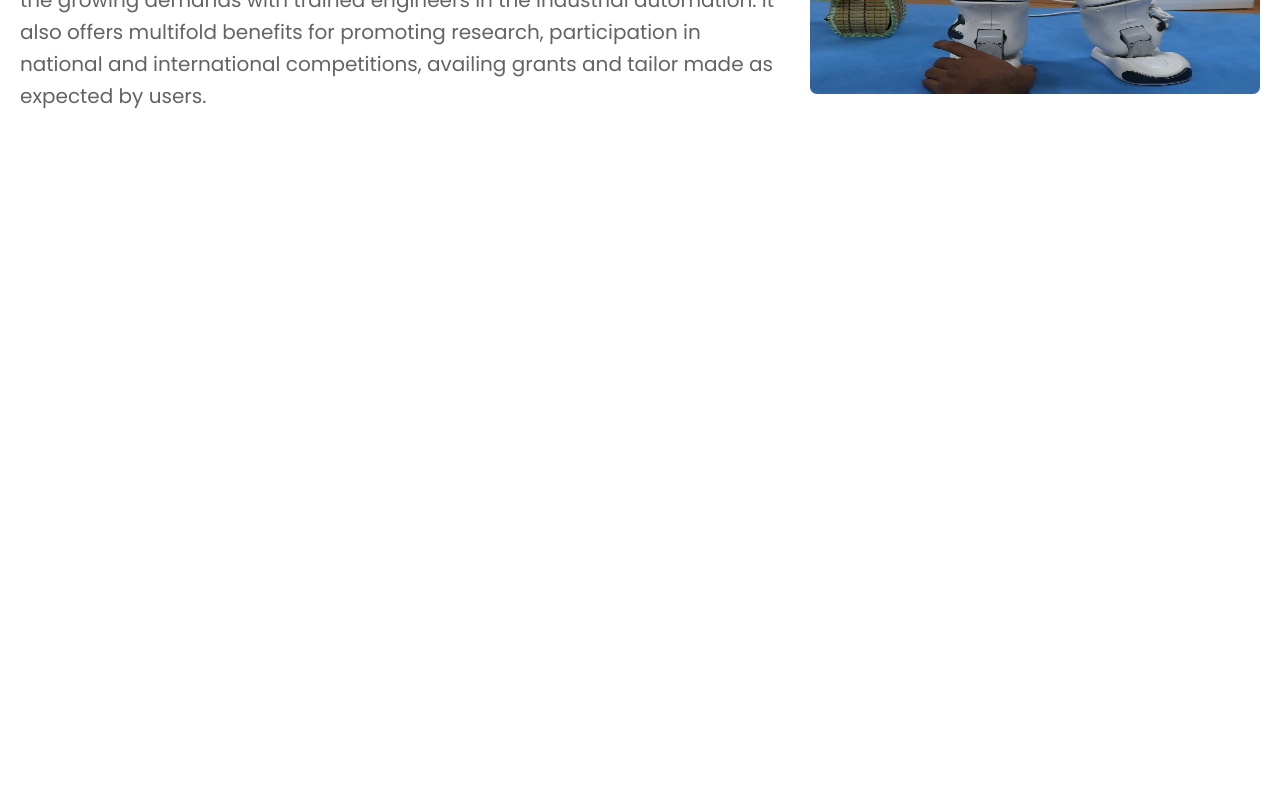
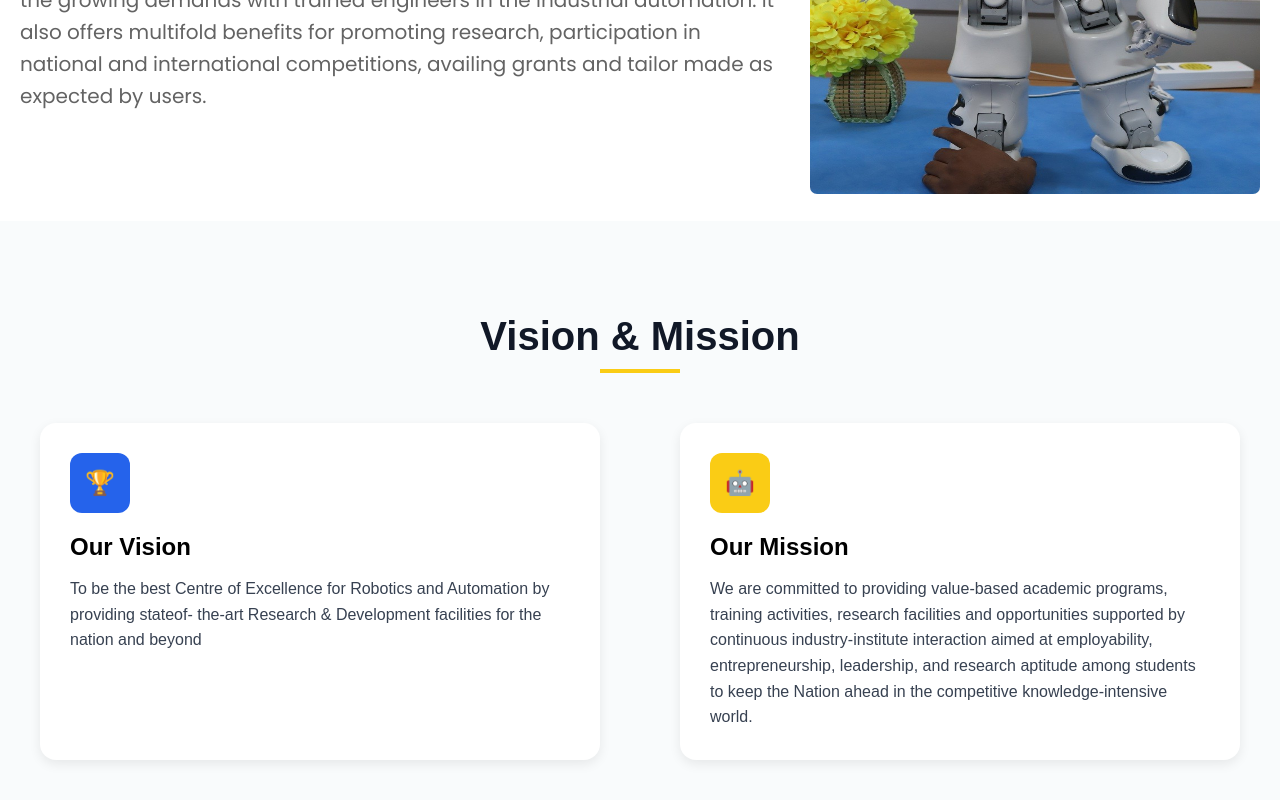
Before and after one commit to Kiruthick-07/COE---Portfolio, a React (Vite) app in the folder Coe - mts/: page / in a window 1280 px wide. Shown: the part 1098-1898 px from the top of the page. Before the commit the page ends 1250 px from the top, so only its background shows below. Built offline with nearby package versions, Linux system fonts and the light colour scheme.

Commit message:
Add : Vision & Mission added

```diff
--- a/Coe - mts/src/App.jsx
+++ b/Coe - mts/src/App.jsx
@@ -5,6 +5,7 @@ import './App.css'
 import Navbar from './Components/Navbar.jsx';
 import Landingpage from './Components/Landingpage.jsx';
 import About from './Components/About.jsx';
+import VisionMission from './Components/VisionMission.jsx';
 
 function App() {
 
@@ -21,6 +22,9 @@ function App() {
       <div>
         <About />
       </div>
+      <div>
+        <VisionMission />
+      </div>
       </div>
 
     </>
--- a/Coe - mts/src/Components/About.jsx
+++ b/Coe - mts/src/Components/About.jsx
@@ -17,7 +17,7 @@ const About = () => {
         flexShrink: "0",
     };
     const image = {
-        height:"400px",
+        height:"500px",
         width: "450px",
         borderRadius : "07px",
     };
--- a/Coe - mts/src/Components/Landingpage.jsx
+++ b/Coe - mts/src/Components/Landingpage.jsx
@@ -7,7 +7,7 @@ const HeroSection = () => {
 
       <div style={styles.textContainer}>
         <h1 style={styles.title}>
-          Center of Excellence <br />
+          Center of Excellence <br/>
           <span style={styles.highlight}>on Robotics and Automation</span>
         </h1>
         <p style={styles.subtitle}>
@@ -15,7 +15,7 @@ const HeroSection = () => {
         </p>
         <div style={styles.buttonGroup}>
           <button style={styles.primaryBtn}>Learn More</button>
-          <button style={styles.secondaryBtn}>Get in Touch</button>
+
         </div>
       </div>
 
--- /dev/null
+++ b/Coe - mts/src/Components/VisionMission.jsx
@@ -0,0 +1,113 @@
+import React from 'react';
+import './VisionMission.css';
+
+const VisionMission = () => {
+  const containerStyle = {
+    backgroundColor: '#f9fbfc',
+    minHeight: '100vh',
+    padding: '60px 20px',
+    fontFamily: 'Arial, sans-serif',
+  };
+
+  const headingStyle = {
+    fontSize: '40px',
+    fontWeight: 'bold',
+    textAlign: 'center',
+    color: '#111827',
+    marginBottom: '10px',
+  };
+
+  const underlineStyle = {
+    width: '80px',
+    height: '4px',
+    backgroundColor: '#facc15',
+    margin: '0 auto 50px auto',
+  };
+
+  const cardsContainerStyle = {
+    display: 'flex',
+    flexWrap: 'wrap',
+    gap: '80px',
+    justifyContent: 'center',
+    maxWidth: '1200px',
+    margin: '0 auto',
+  };
+
+  const cardStyle = {
+    backgroundColor: '#fff',
+    borderRadius: '16px',
+    boxShadow: '0 4px 12px rgba(0,0,0,0.08)',
+    padding: '30px',
+    flex: '1 1 400px',
+    maxWidth: '500px',
+    gap:"50px",
+  };
+
+  const iconContainerStyle = (bgColor) => ({
+    backgroundColor: bgColor,
+    color: '#fff',
+    width: '60px',
+    height: '60px',
+    borderRadius: '12px',
+    display: 'flex',
+    alignItems: 'center',
+    justifyContent: 'center',
+    fontSize: '24px',
+    marginBottom: '20px',
+  });
+
+  const titleStyle = {
+    fontSize: '24px',
+    fontWeight: 'bold',
+    marginBottom: '15px',
+  };
+
+  const textStyle = {
+    fontSize: '16px',
+    lineHeight: '1.6',
+    color: '#374151',
+  };
+
+  return (
+    <div style={containerStyle}>
+      <h2 style={headingStyle}>Vision & Mission</h2>
+      <div style={underlineStyle}></div>
+
+      <div style={cardsContainerStyle}>
+        {/* Vision */}
+        <div style={cardStyle}>
+          <div style={iconContainerStyle('#2563eb')}>
+            🏆
+          </div>
+          <div style={titleStyle}>Our Vision</div>
+          <div style={textStyle}>
+          To be the best Centre of Excellence for
+Robotics and Automation by providing stateof-
+the-art Research & Development facilities
+for the nation and beyond
+          </div>
+        </div>
+
+        {/* Mission */}
+        <div style={cardStyle}>
+          <div style={iconContainerStyle('#facc15')}>
+            🤖
+          </div>
+          <div style={titleStyle}>Our Mission</div>
+          <div style={textStyle}>
+          We are committed to providing value-based
+academic programs, training activities,
+research facilities and opportunities supported
+by continuous industry-institute interaction
+aimed at employability, entrepreneurship,
+leadership, and research aptitude among
+students to keep the Nation ahead in the
+competitive knowledge-intensive world.
+          </div>
+        </div>
+      </div>
+    </div>
+  );
+};
+
+export default VisionMission;
```
Also changed, not shown: Coe - mts/src/Components/VisionMission.css (added).
